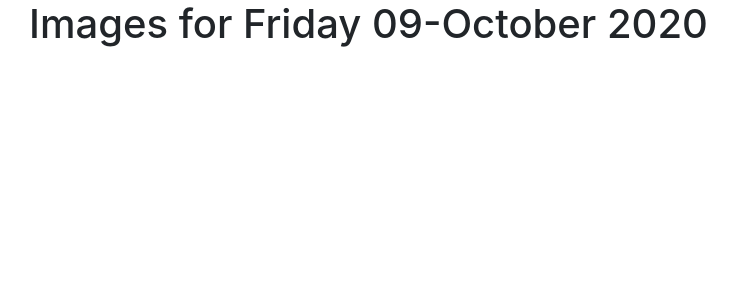
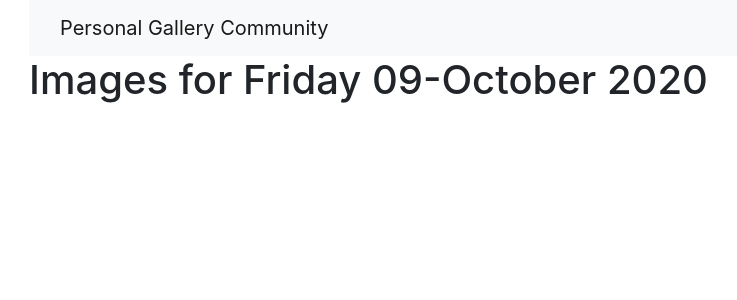
Before and after one commit to KadogoKenya/PersonalGallery, a Django app: page /images/today/ in a window 1280 px wide. Shown: the top 300 px of the page, without its empty margins (56-793 px from the left). Run offline with Django 3.2, Linux system fonts and the light colour scheme; some libraries are stand-ins or nearby versions.

Commit message:
adding nav bar

```diff
--- a/images/templates/all-images/base.html
+++ b/images/templates/all-images/base.html
@@ -19,6 +19,8 @@
 </head>
 <body>
   <div class="container">
+    {% include "navbar.html" %}
+
     {% block content %}
     <h1>Images for {{date|date:"l d-F Y"}}</h1>
     {%endblock%}
--- a/images/templates/navbar.html
+++ b/images/templates/navbar.html
@@ -6,7 +6,7 @@
   <meta name="viewport" content="width=device-width, initial-scale=1">
 </head>
 <body>
-<nav class="navbar navbar-inverse">
+<nav class="navbar navbar-inverse navbar-light bg-light"">
   <div class="container-fluid">
     <div class="navbar-header">
       <a class="navbar-brand" href="{% url 'imagesToday' %}">Personal Gallery Community</a>
```
